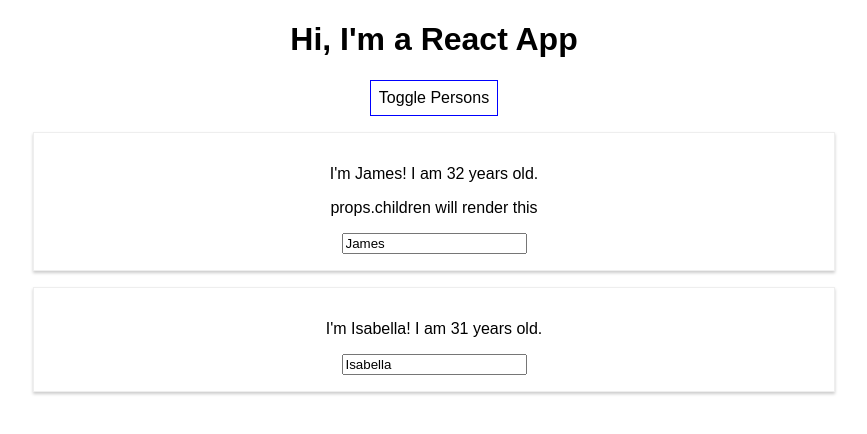
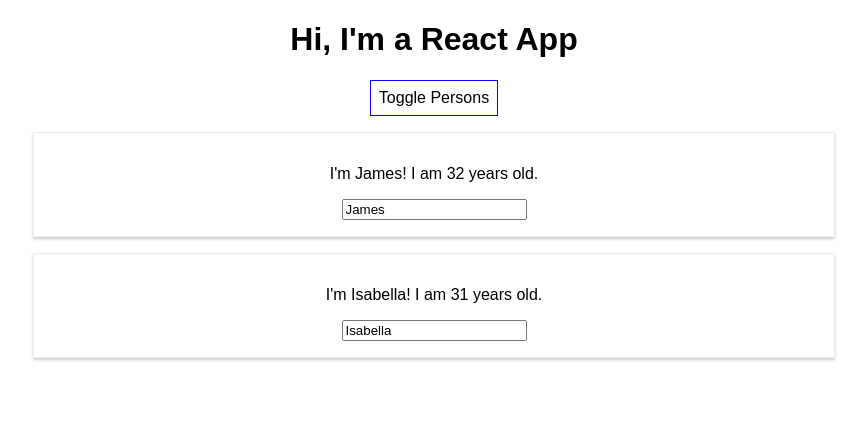
Before and after one commit to hzbyun/react-practice, a React (Create React App) app: page / in a window 1280 px wide. Both pictures are taken after a click on the button "Toggle Persons". Shown: the top 434 px of the page, without its empty margins (206-1073 px from the left). Built offline with nearby package versions, Linux system fonts and the light colour scheme.

Commit message:
delete by splice

```diff
--- a/src/App.js
+++ b/src/App.js
@@ -1,7 +1,7 @@
 import React, { Component } from 'react';
 import './App.css'; // thanks to WebPack, we can import css onto js file
 import Person from './Person/Person';
-import person from './Person/Person';
+
 
 class App extends Component {
   // this state is the only property that we can use under the class inherited by Component
@@ -14,17 +14,6 @@
     showPersons: false
   }
 
-  switchNameHandler = (newAge) => {
-    // Don't do this!! react does not recommend to mutate the state directly
-    //this.state.persons[0].name = "Issachar"
-    this.setState({
-      persons: [
-        { name: 'James', age: newAge },
-        { name: 'Isabella', age: newAge }
-      ]
-    })
-  }
-
   nameChangeHandler = (event) => {
     this.setState({
       persons: [
@@ -32,6 +21,12 @@
         { name: 'Isabella', age: 10 }
       ]
     })
+  }
+
+  deletePersonHandler = (personIndex) => {
+    const persons = this.state.persons;
+    persons.splice(personIndex, 1);
+    this.setState({persons: persons});
   }
 
   togglePersonHandler = () => {
@@ -53,14 +48,13 @@
     if (this.state.showPersons) {
       persons = (
         <div>
-          <Person
-            name={this.state.persons[0].name}
-            age={this.state.persons[0].age}
-            click={this.switchNameHandler.bind(this, 40)}
-            changed={this.nameChangeHandler}> props.children will render this </Person>
-          <Person
-            name={this.state.persons[1].name}
-            age={this.state.persons[1].age} />
+          {this.state.persons.map((person, index) => {
+            return (<Person
+              click={() => this.deletePersonHandler(index)}
+              name={person.name}
+              age={person.age}
+            />)
+          })}
         </div>
       );
     }
```
